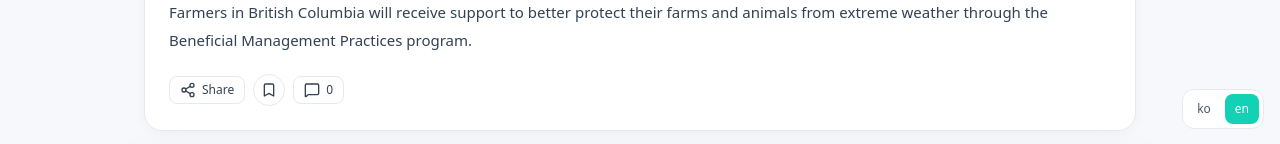
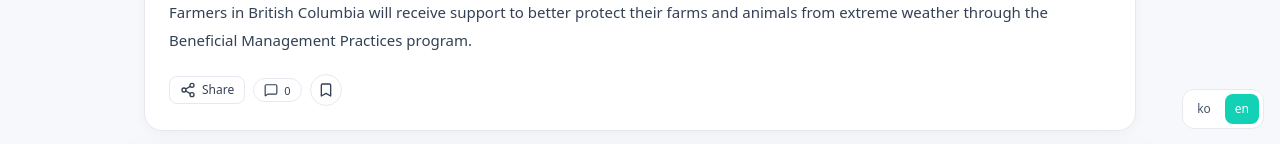
Before and after one commit to kimhamney/gov-news, a Next.js app: page /articles/aHR0cHM6Ly9uZXdzLmdvdi5iYy5jYS9yZWxlYXNlcy8yMDI1QUYwMDE4LTAwMDkwNA in a window 1280 px wide. Shown: the part 655-799 px from the top of the page. Built offline with nearby package versions, Linux system fonts and the light colour scheme; no server answers; the database is empty.

Commit message:
feat modify: card view

```diff
--- a/src/app/articles/[id]/DetailClient.tsx
+++ b/src/app/articles/[id]/DetailClient.tsx
@@ -1,19 +1,19 @@
 "use client";
-
 import { useState } from "react";
-import { Article } from "@/types/article";
 import ArticleCard from "@/components/ArticleCard";
 import CommentsSheet from "@/components/CommentsSheet";
+import RepliesPanel from "@/components/RepliesPanel";
+import { Article } from "@/types/article";
 
-export default function ArticleDetailClient({
+export default function DetailClient({
   item,
   initialReplies,
 }: {
   item: Article;
-  initialReplies: any[];
+  initialReplies?: any[];
 }) {
   const [open, setOpen] = useState(false);
-  const [count, setCount] = useState(initialReplies.length);
+  const [count, setCount] = useState(initialReplies?.length ?? 0);
 
   return (
     <>
@@ -23,13 +23,14 @@ export default function ArticleDetailClient({
         commentCount={count}
         onCommentsClick={() => setOpen(true)}
       />
-      <CommentsSheet
-        open={open}
-        onClose={() => setOpen(false)}
-        articleId={item.id}
-        initialList={initialReplies}
-        onCountChange={(n) => setCount(n)}
-      />
+      <CommentsSheet open={open} onOpenChange={setOpen}>
+        <RepliesPanel
+          articleId={item.id}
+          initialList={initialReplies}
+          onCountChange={(n: number) => setCount(n)}
+          autoFocus
+        />
+      </CommentsSheet>
     </>
   );
 }
--- a/src/components/ArticleCard.tsx
+++ b/src/components/ArticleCard.tsx
@@ -34,7 +34,6 @@ function CountPill({
       <span className="tabular-nums">{count}</span>
     </span>
   );
-
   if (asButton) {
     return (
       <button
@@ -120,7 +119,6 @@ export default function ArticleCard({
             </p>
           )}
           <div className="pt-1 flex items-center gap-2">
-            {/* Share */}
             <button
               onClick={share}
               className="inline-flex items-center gap-1.5 text-[12px] text-slate-700 px-2.5 py-1 rounded-lg border hover:opacity-80 transition-opacity"
@@ -129,21 +127,12 @@ export default function ArticleCard({
               <Share2 className="w-4 h-4" />
               Share
             </button>
-
-            {/* Scrap */}
+            {onCommentsClick ? (
+              <CountPill asButton onClick={onCommentsClick} count={count} />
+            ) : (
+              <CountPill count={count} />
+            )}
             <ScrapButton articleId={a.id} size="sm" />
-
-            {/* Comments */}
-            {onCommentsClick && (
-              <button
-                onClick={onCommentsClick}
-                className="inline-flex items-center gap-1.5 text-[12px] text-slate-700 px-2.5 py-1 rounded-lg border hover:opacity-80 transition-opacity"
-                style={{ borderColor: "var(--line)" }}
-              >
-                <MessageSquare className="w-4 h-4" />
-                {count}
-              </button>
-            )}
           </div>
         </div>
       </article>
@@ -155,11 +144,6 @@ export default function ArticleCard({
       <div className="absolute right-3 top-3 z-10">
         <ScrapButton articleId={a.id} size="sm" />
       </div>
-
-      <div className="absolute right-3 bottom-3 z-10">
-        <CountPill count={count} />
-      </div>
-
       <Link
         href={`/articles/${encodeURIComponent(a.id)}`}
         className="flex gap-3 md:gap-4"
@@ -175,19 +159,17 @@ export default function ArticleCard({
             GOVNEWS
           </div>
         )}
-        <div className="min-w-0 flex-1 pr-16 md:pr-20 pb-6">
-          <h3 className="text-[15px] md:text-[16px] font-semibold leading-snug line-clamp-2">
+        <div className="min-w-0 flex-1 pr-16 md:pr-20">
+          <h3 className="text-[15px] md:text-[16px] font-semibold leading-snug break-words">
             {title}
           </h3>
           {summary && (
-            <p className="mt-1 text-[12px] text-slate-600 leading-5 line-clamp-2">
+            <p className="mt-1 hidden md:block text-[12px] text-slate-600 leading-5">
               {summary}
             </p>
           )}
           <div className="mt-2 flex flex-wrap items-center gap-2 text-[11px] text-slate-500">
-            <span className="px-2 py-0.5 rounded-full bg-slate-100">
-              Canada BC
-            </span>
+            <span className="py-0.5 rounded-full bg-slate-100">Canada BC</span>
             {a.published_at && <span>{fmt(a.published_at)}</span>}
           </div>
         </div>
--- a/src/components/CommentsSheet.tsx
+++ b/src/components/CommentsSheet.tsx
@@ -1,27 +1,24 @@
 "use client";
-import { useEffect } from "react";
+import { useEffect, type ReactNode } from "react";
 import { X } from "lucide-react";
-import RepliesPanel from "@/components/RepliesPanel";
 
 export default function CommentsSheet({
   open,
-  onClose,
-  articleId,
-  initialList,
-  onCountChange,
+  onOpenChange,
+  children,
 }: {
   open: boolean;
-  onClose: () => void;
-  articleId: string;
-  initialList: any[];
-  onCountChange?: (n: number) => void;
+  onOpenChange: (v: boolean) => void;
+  children: ReactNode;
 }) {
   useEffect(() => {
     if (!open) return;
-    const onKey = (e: KeyboardEvent) => e.key === "Escape" && onClose();
+    const onKey = (e: KeyboardEvent) => {
+      if (e.key === "Escape") onOpenChange(false);
+    };
     window.addEventListener("keydown", onKey);
     return () => window.removeEventListener("keydown", onKey);
-  }, [open, onClose]);
+  }, [open, onOpenChange]);
 
   return (
     <>
@@ -31,7 +28,7 @@ export default function CommentsSheet({
             ? "opacity-100 pointer-events-auto"
             : "opacity-0 pointer-events-none"
         }`}
-        onClick={onClose}
+        onClick={() => onOpenChange(false)}
       />
       <div
         className={`fixed left-0 right-0 bottom-0 z-50 transition-transform duration-300 ${
@@ -43,20 +40,14 @@ export default function CommentsSheet({
           <div className="flex items-center justify-between px-4 pt-3 pb-2">
             <div className="mx-auto h-1.5 w-10 rounded-full bg-slate-200" />
             <button
-              onClick={onClose}
+              onClick={() => onOpenChange(false)}
               aria-label="Close"
               className="absolute right-3 top-3 p-2 rounded-full hover:bg-slate-100"
             >
               <X className="w-5 h-5" />
             </button>
           </div>
-          <div className="max-h-[80vh] overflow-y-auto p-4">
-            <RepliesPanel
-              articleId={articleId}
-              initialList={initialList}
-              onCountChange={onCountChange as any}
-            />
-          </div>
+          <div className="max-h-[80vh] overflow-y-auto p-4">{children}</div>
         </div>
       </div>
     </>
```
